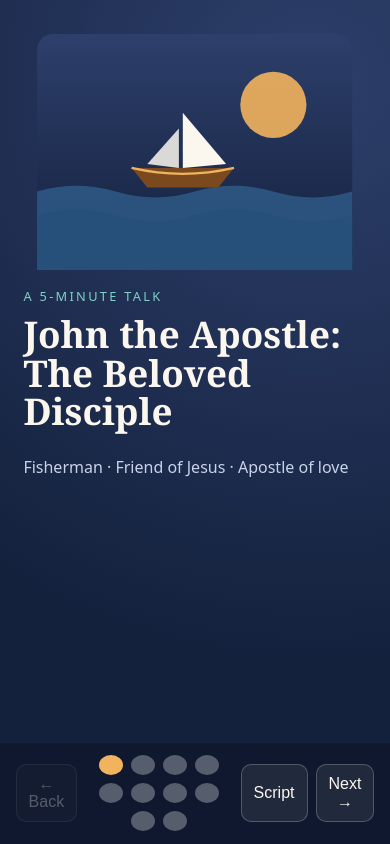
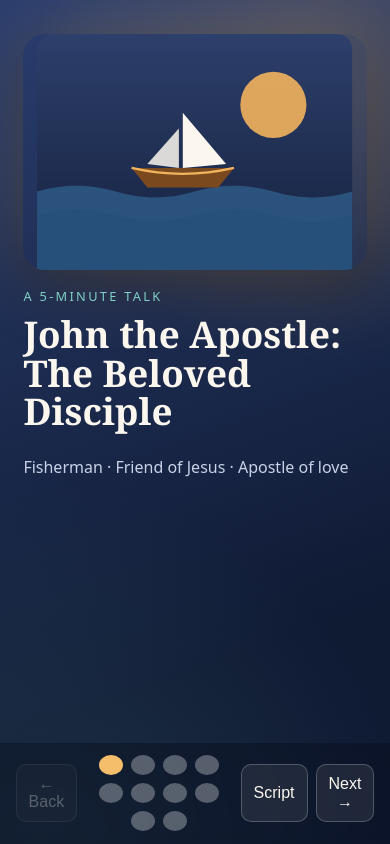
Before and after one commit to AngelGu05/Charla-ingl-s-, a plain HTML site: page index.html in a window 390 px wide. Drawn offline with Linux system fonts and the light colour scheme.

Commit message:
Polish presentation design and add full-screen mode
Refines the background and artwork, adds a full-screen button and the F
shortcut, and hides the full-screen button on phones.

Co-Authored-By: Claude Haiku 5.5 <noreply@anthropic.com>
Claude-Session: https://claude.ai/code/session_012e5AeoKmSMC1nXgck2jsmV

```diff
--- a/index.html
+++ b/index.html
@@ -6,17 +6,25 @@
 <title>John the Apostle: The Beloved Disciple</title>
 <style>
   :root {
-    --bg1: #14213d; --bg2: #2d3f6b;
+    --bg1: #0f1a33; --bg2: #2a3d6e;
     --fg: #fbf7ef; --muted: #c9d3e8;
-    --accent: #f2b35e; --accent2: #7fd1c7; --panel: rgba(255,255,255,.08);
+    --accent: #f5be6b; --accent2: #7fd1c7; --panel: rgba(255,255,255,.08);
   }
   * { box-sizing: border-box; }
   html, body { height: 100%; margin: 0; }
   body {
     font-family: Georgia, "Times New Roman", serif; color: var(--fg);
-    background: radial-gradient(circle at 80% 10%, var(--bg2), var(--bg1) 70%);
+    background:
+      radial-gradient(circle at 85% 8%, rgba(245,190,107,.18), transparent 35%),
+      radial-gradient(circle at 10% 100%, rgba(127,209,199,.12), transparent 40%),
+      linear-gradient(160deg, var(--bg2), var(--bg1) 75%);
     overflow: hidden;
   }
+  .slide::before {
+    content: ""; position: absolute; left: 7vw; top: 9vh; width: 64px; height: 4px;
+    background: var(--accent); border-radius: 2px; opacity: .9;
+  }
+  .slide.solo-top::before, .slide.title::before { display: none; }
   .deck { position: fixed; inset: 0; }
   .slide {
     position: absolute; inset: 0; display: none; align-items: center; justify-content: center;
@@ -28,7 +36,8 @@
   .wrap { width: min(1100px, 100%); display: grid; grid-template-columns: 1.1fr .9fr; gap: 4vw; align-items: center; }
   .wrap.solo { grid-template-columns: 1fr; text-align: center; }
   .art { width: 100%; max-height: 62vh; }
-  .art svg { width: 100%; height: auto; max-height: 62vh; display: block; }
+  .art svg { width: 100%; height: auto; max-height: 62vh; display: block; border-radius: 22px; box-shadow: 0 18px 50px rgba(0,0,0,.35); }
+  .slide.title .art svg { box-shadow: 0 0 80px rgba(245,190,107,.25), 0 18px 50px rgba(0,0,0,.35); }
 
   .kicker { font-family: system-ui, sans-serif; font-size: clamp(.8rem, 1.5vw, 1rem); text-transform: uppercase; letter-spacing: .18em; color: var(--accent2); margin: 0 0 1.2vh; }
   h1 { font-size: clamp(2.3rem, 6.4vw, 5rem); line-height: 1.05; margin: 0 0 2.5vh; }
@@ -82,6 +91,8 @@
     .facts { grid-template-columns: 1fr; }
     .tl { grid-template-columns: 1fr; gap: 4px; }
     .bar button { padding: 10px 12px; }
+    .slide::before { top: 3vh; }
+    #fs { display: none; }
   }
 </style>
 </head>
@@ -89,7 +100,7 @@
 <div class="deck" id="deck">
 
   <!-- 1. Title -->
-  <section class="slide">
+  <section class="slide title">
     <div class="wrap">
       <div>
         <p class="kicker">A 5-minute talk</p>
@@ -341,6 +352,7 @@
   <button id="prev">← Back</button>
   <div class="dots" id="dots"></div>
   <div style="display:flex; gap:8px;">
+    <button id="fs" title="Full screen (F)">⛶ Full screen</button>
     <button id="toggleNotes">Script</button>
     <button id="next">Next →</button>
   </div>
@@ -387,10 +399,26 @@
   document.getElementById('next').onclick = () => show(i + 1);
   document.getElementById('toggleNotes').onclick = () => notes.classList.toggle('open');
 
+  const fsBtn = document.getElementById('fs');
+  function toggleFullscreen() {
+    try {
+      if (!document.fullscreenElement) {
+        document.documentElement.requestFullscreen();
+      } else {
+        document.exitFullscreen();
+      }
+    } catch (e) {}
+  }
+  fsBtn.onclick = toggleFullscreen;
+  document.addEventListener('fullscreenchange', () => {
+    fsBtn.textContent = document.fullscreenElement ? '✕ Exit full screen' : '⛶ Full screen';
+  });
+
   document.addEventListener('keydown', e => {
     if (e.key === 'ArrowRight' || e.key === ' ' || e.key === 'PageDown') show(i + 1);
     else if (e.key === 'ArrowLeft' || e.key === 'PageUp') show(i - 1);
     else if (e.key.toLowerCase() === 'n') notes.classList.toggle('open');
+    else if (e.key.toLowerCase() === 'f') toggleFullscreen();
   });
 
   let x0 = null;
```
